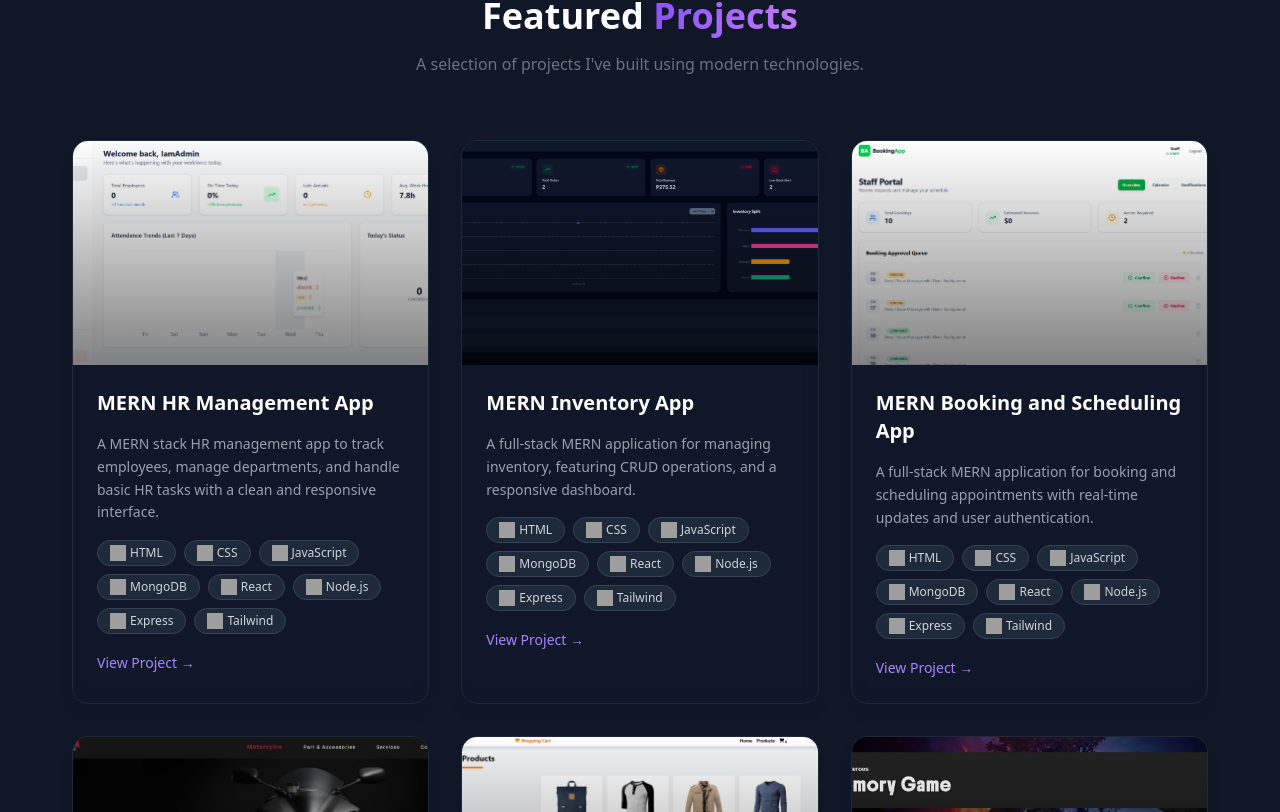
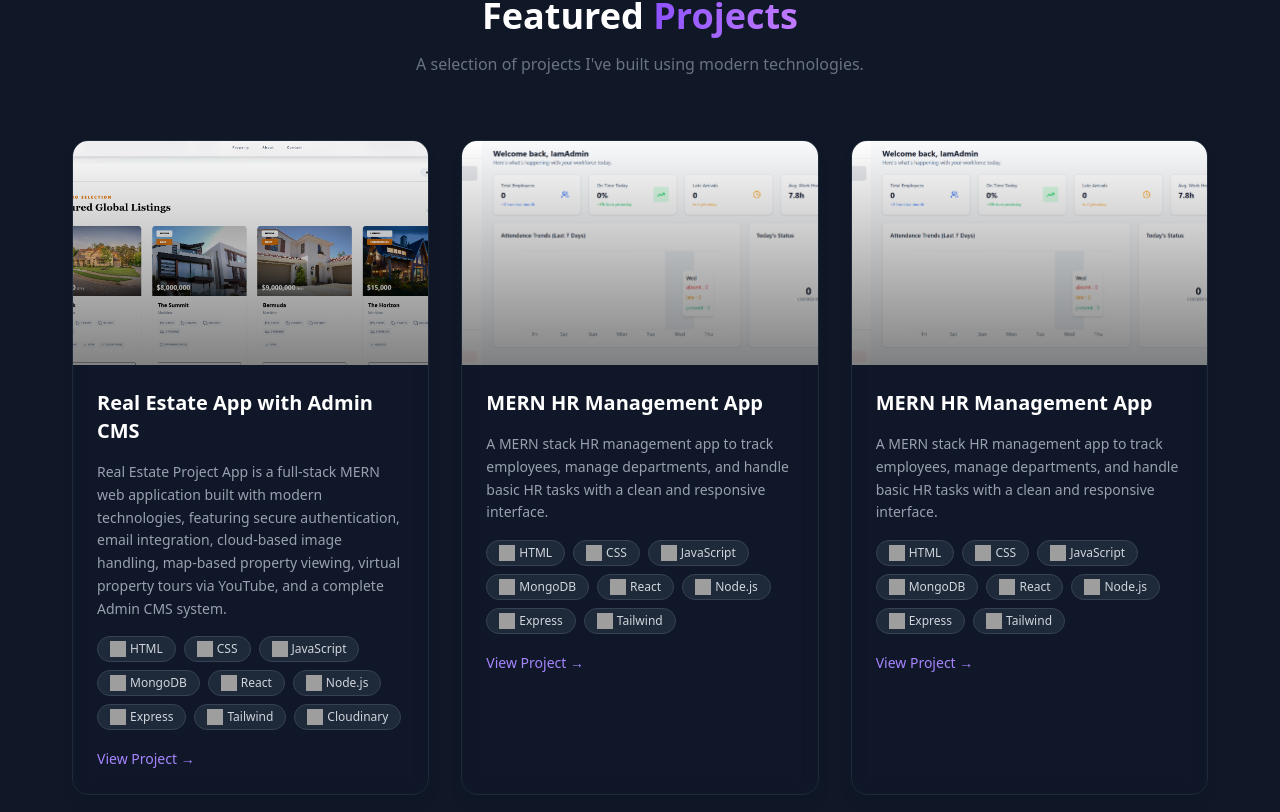
Before and after one commit to xxemat20xx/RTS-Portfolio, a React (Vite) app: page / in a window 1280 px wide. Shown: the part 868-1680 px from the top of the page. Built offline with nearby package versions, Linux system fonts and the light colour scheme; grey boxes are pictures that could not be loaded.

Commit message:
commit added project

```diff
--- a/src/data.js
+++ b/src/data.js
@@ -1,7 +1,4 @@
 import heroImage from "./assets/images/pic1.png";
-import signupFormImage from "./assets/images/signup-form.jpg";
-import adminDashboardImage from "./assets/images/admin-dashboard.jpg";
-import libraryImage from "./assets/images/library.jpg";
 import ticTacToeImage from "./assets/images/ticTacToe.jpg";
 import restaurantPageImage from "./assets/images/restaurant.jpg";
 import toDoListImage from "./assets/images/toDoList.jpg";
@@ -10,9 +7,10 @@ import battleshipImage from "./assets/images/battleship.jpg";
 import memoryCardImage from "./assets/images/memoryCard.jpg";
 import shoppingCartImage from "./assets/images/shopping-cart.jpg";
 import responsiveLandingPageImage from "./assets/images/responsiveLandingPageImage.jpg";
-import BookingApp from './assets/images/BookingApp.png'
-import InventoryApp from './assets/images/InventoryApp.png'
-import HRApp from './assets/images/HRApp.png'
+import BookingApp from "./assets/images/BookingApp.png";
+import InventoryApp from "./assets/images/InventoryApp.png";
+import HRApp from "./assets/images/HRApp.png";
+import RealEstate from "./assets/images/realestate.png";
 /* ===========================
    TECH DEFINITIONS (Reusable)
 =========================== */
@@ -68,6 +66,11 @@ const TECH = {
     name: "MongoDB",
     icon: "https://cdn.jsdelivr.net/gh/devicons/devicon@latest/icons/mongodb/mongodb-original.svg",
   },
+  CLOUDINARY: {
+    id: "cloudinary",
+    name: "Cloudinary",
+    icon: "https://cdn.jsdelivr.net/npm/simple-icons@latest/icons/cloudinary.svg",
+  },
 };
 
 /* ===========================
@@ -77,7 +80,7 @@ const TECH = {
 export const data = {
   heroData: {
     id: 1,
-    name: "Raymart S.",
+    name: "Raymart",
     heroParagraph:
       "I'm a self-taught web developer passionate about creating interactive and user-friendly web applications. I enjoy tackling challenges, learning new technologies, and continuously improving my skills in front-end development. Soon, I’ll be diving into back-end development as well.",
     heroImage: heroImage,
@@ -100,28 +103,20 @@ export const data = {
   },
 
   projectData: [
-
-
     {
       id: 4,
       projectName: "Tic Tac Toe",
-      projectDescription:
-        "Interactive Tic Tac Toe game built with JavaScript.",
-      projectLink:
-        "https://xxemat20xx.github.io/TicTacToe/",
+      projectDescription: "Interactive Tic Tac Toe game built with JavaScript.",
+      projectLink: "https://xxemat20xx.github.io/TicTacToe/",
       projectImage: ticTacToeImage,
       techUsed: [TECH.HTML, TECH.CSS, TECH.JS],
     },
 
-
-
     {
       id: 6,
       projectName: "To-Do List",
-      projectDescription:
-        "To-Do app with Local Storage functionality.",
-      projectLink:
-        "https://xxemat20xx.github.io/OdinProject-Todolist/",
+      projectDescription: "To-Do app with Local Storage functionality.",
+      projectLink: "https://xxemat20xx.github.io/OdinProject-Todolist/",
       projectImage: toDoListImage,
       techUsed: [TECH.HTML, TECH.CSS, TECH.JS],
     },
@@ -129,10 +124,8 @@ export const data = {
     {
       id: 7,
       projectName: "Weather App",
-      projectDescription:
-        "Weather app with API integration.",
-      projectLink:
-        "https://xxemat20xx.github.io/OdinProject--WeatherApp/",
+      projectDescription: "Weather app with API integration.",
+      projectLink: "https://xxemat20xx.github.io/OdinProject--WeatherApp/",
       projectImage: weatherAppImage,
       techUsed: [TECH.HTML, TECH.CSS, TECH.JS],
     },
@@ -140,10 +133,8 @@ export const data = {
     {
       id: 8,
       projectName: "Battleship",
-      projectDescription:
-        "Battleship game with player vs computer logic.",
-      projectLink:
-        "https://xxemat20xx.github.io/OdinProject-Battleship/",
+      projectDescription: "Battleship game with player vs computer logic.",
+      projectLink: "https://xxemat20xx.github.io/OdinProject-Battleship/",
       projectImage: battleshipImage,
       techUsed: [TECH.HTML, TECH.CSS, TECH.JS],
     },
@@ -151,10 +142,8 @@ export const data = {
     {
       id: 9,
       projectName: "Memory Card",
-      projectDescription:
-        "React project with API integration.",
-      projectLink:
-        "https://xxemat20xx.github.io/Memory-card/",
+      projectDescription: "React project with API integration.",
+      projectLink: "https://xxemat20xx.github.io/Memory-card/",
       projectImage: memoryCardImage,
       techUsed: [TECH.HTML, TECH.CSS, TECH.JS, TECH.REACT],
     },
@@ -162,18 +151,10 @@ export const data = {
     {
       id: 10,
       projectName: "Shopping Cart",
-      projectDescription:
-        "E-commerce app with FakeStore API and cart logic.",
-      projectLink:
-        "https://odinproject-shoppingcart.netlify.app/",
+      projectDescription: "E-commerce app with FakeStore API and cart logic.",
+      projectLink: "https://odinproject-shoppingcart.netlify.app/",
       projectImage: shoppingCartImage,
-      techUsed: [
-        TECH.HTML,
-        TECH.CSS,
-        TECH.JS,
-        TECH.REACT,
-        TECH.TAILWIND,
-      ],
+      techUsed: [TECH.HTML, TECH.CSS, TECH.JS, TECH.REACT, TECH.TAILWIND],
     },
 
     {
@@ -189,29 +170,93 @@ export const data = {
     {
       id: 12,
       projectName: "MERN Booking and Scheduling App",
-      projectDescription: "A full-stack MERN application for booking and scheduling appointments with real-time updates and user authentication.",
-      projectLink:
-        "https://mern-booking-and-scheduling-system.onrender.com/",
+      projectDescription:
+        "A full-stack MERN application for booking and scheduling appointments with real-time updates and user authentication.",
+      projectLink: "https://mern-booking-and-scheduling-system.onrender.com/",
       projectImage: BookingApp,
-      techUsed: [TECH.HTML, TECH.CSS, TECH.JS, TECH.MONGODB, TECH.REACT, TECH.NODE, TECH.EXPRESS, TECH.TAILWIND],
+      techUsed: [
+        TECH.HTML,
+        TECH.CSS,
+        TECH.JS,
+        TECH.MONGODB,
+        TECH.REACT,
+        TECH.NODE,
+        TECH.EXPRESS,
+        TECH.TAILWIND,
+      ],
     },
     {
       id: 13,
       projectName: "MERN Inventory App",
-      projectDescription: "A full-stack MERN application for managing inventory, featuring CRUD operations, and a responsive dashboard.",
-      projectLink:
-        "https://mern-inventory-app-i0bh.onrender.com/dashboard",
+      projectDescription:
+        "A full-stack MERN application for managing inventory, featuring CRUD operations, and a responsive dashboard.",
+      projectLink: "https://mern-inventory-app-i0bh.onrender.com/dashboard",
       projectImage: InventoryApp,
-      techUsed: [TECH.HTML, TECH.CSS, TECH.JS, TECH.MONGODB, TECH.REACT, TECH.NODE, TECH.EXPRESS, TECH.TAILWIND],
+      techUsed: [
+        TECH.HTML,
+        TECH.CSS,
+        TECH.JS,
+        TECH.MONGODB,
+        TECH.REACT,
+        TECH.NODE,
+        TECH.EXPRESS,
+        TECH.TAILWIND,
+      ],
     },
-        {
+    {
       id: 14,
       projectName: "MERN HR Management App",
-      projectDescription: "A MERN stack HR management app to track employees, manage departments, and handle basic HR tasks with a clean and responsive interface.",
-      projectLink:
-        "https://mern-employee-management-oe7p.onrender.com/",
+      projectDescription:
+        "A MERN stack HR management app to track employees, manage departments, and handle basic HR tasks with a clean and responsive interface.",
+      projectLink: "https://mern-employee-management-oe7p.onrender.com/",
       projectImage: HRApp,
-      techUsed: [TECH.HTML, TECH.CSS, TECH.JS, TECH.MONGODB, TECH.REACT, TECH.NODE, TECH.EXPRESS, TECH.TAILWIND,],
+      techUsed: [
+        TECH.HTML,
+        TECH.CSS,
+        TECH.JS,
+        TECH.MONGODB,
+        TECH.REACT,
+        TECH.NODE,
+        TECH.EXPRESS,
+        TECH.TAILWIND,
+      ],
+    },
+    {
+      id: 14,
+      projectName: "MERN HR Management App",
+      projectDescription:
+        "A MERN stack HR management app to track employees, manage departments, and handle basic HR tasks with a clean and responsive interface.",
+      projectLink: "https://mern-employee-management-oe7p.onrender.com/",
+      projectImage: HRApp,
+      techUsed: [
+        TECH.HTML,
+        TECH.CSS,
+        TECH.JS,
+        TECH.MONGODB,
+        TECH.REACT,
+        TECH.NODE,
+        TECH.EXPRESS,
+        TECH.TAILWIND,
+      ],
+    },
+    {
+      id: 15,
+      projectName: "Real Estate App with Admin CMS",
+      projectDescription:
+        "Real Estate Project App is a full-stack MERN web application built with modern technologies, featuring secure authentication, email integration, cloud-based image handling, map-based property viewing, virtual property tours via YouTube, and a complete Admin CMS system.",
+      projectLink: "https://www.ematsproject.store/",
+      projectImage: RealEstate,
+      techUsed: [
+        TECH.HTML,
+        TECH.CSS,
+        TECH.JS,
+        TECH.MONGODB,
+        TECH.REACT,
+        TECH.NODE,
+        TECH.EXPRESS,
+        TECH.TAILWIND,
+        TECH.CLOUDINARY,
+      ],
     },
   ],
 };
```
Also changed, not shown: src/assets/images/realestate.png (added).
